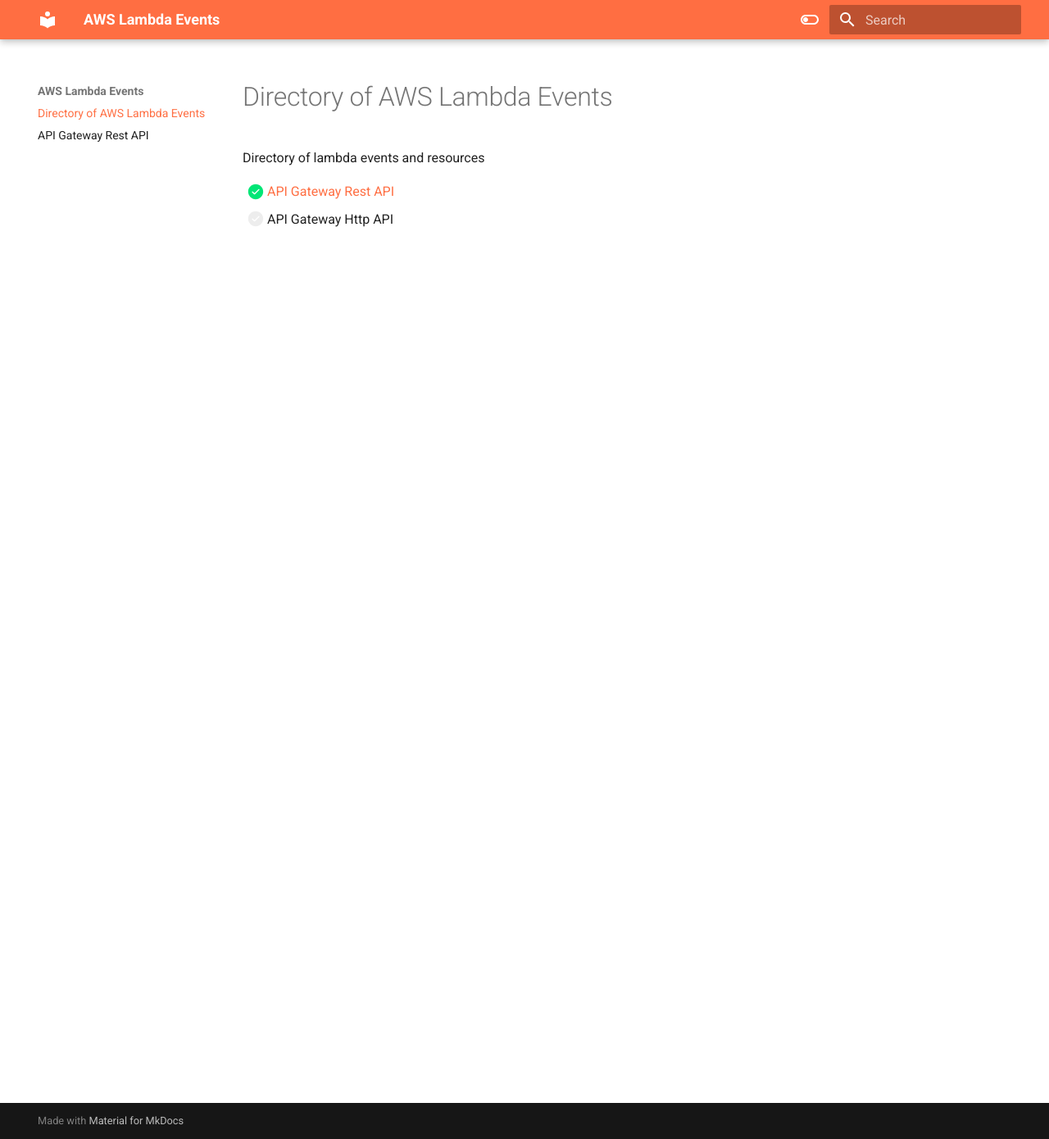
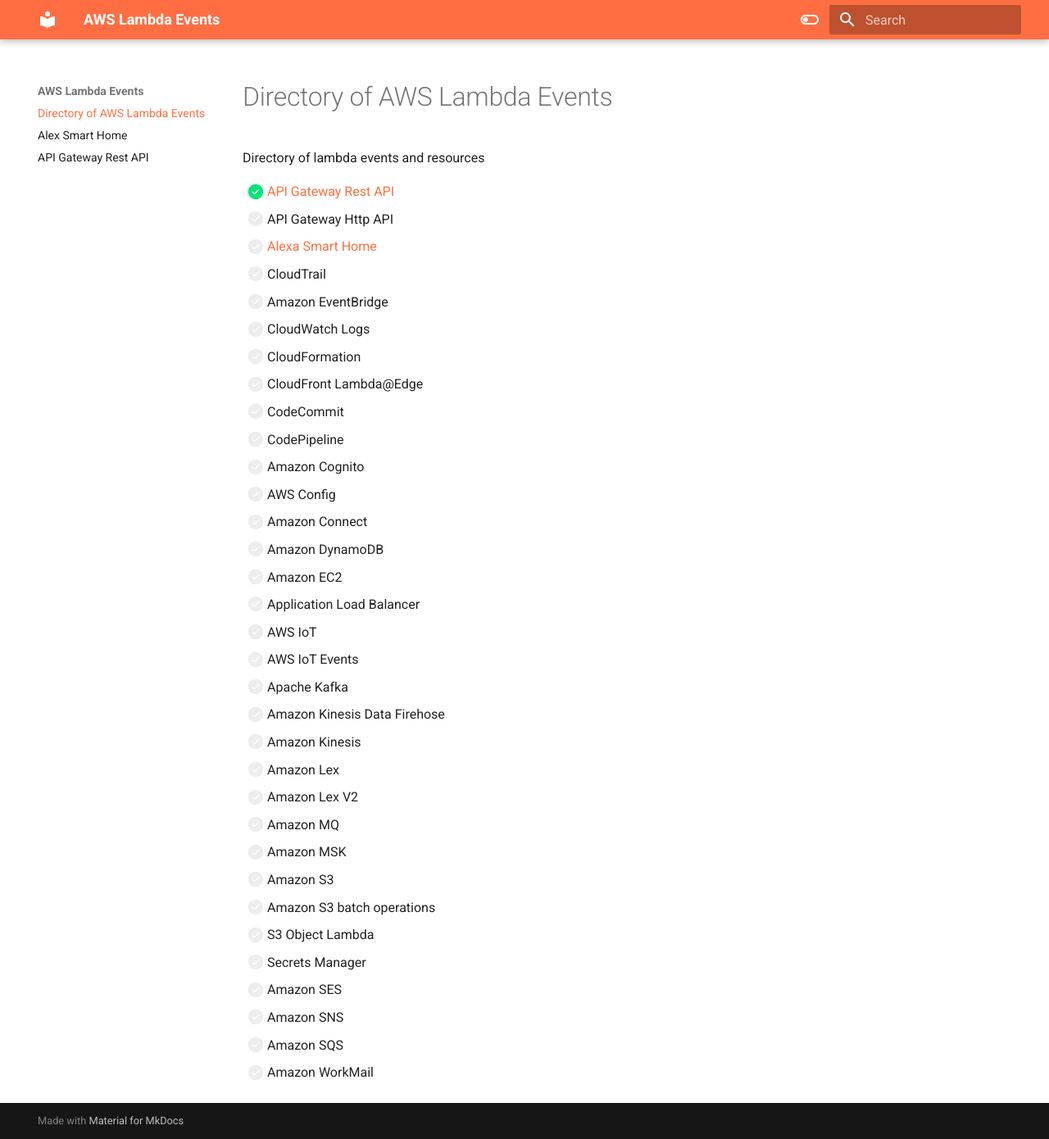
Before and after one commit to michaelbrewer/aws-lambda-events, an MkDocs documentation site: the page built from docs/index.md, in a window 1280 px wide and 1390 px high. Shown: the whole window at 82% size. Built offline with MkDocs 1.6.1 and Material for MkDocs 9.7.7, drawn with Linux system fonts in a browser that asks for light colours.

Commit message:
feat(alexa-smart-home): Initial commit

```diff
--- a/docs/index.md
+++ b/docs/index.md
@@ -4,3 +4,34 @@
 
 - [x] [API Gateway Rest API](./rest.md)
 - [ ] API Gateway Http API
+- [ ] [Alexa Smart Home](./alex-smart-home.md)
+- [ ] CloudTrail
+- [ ] Amazon EventBridge
+- [ ] CloudWatch Logs
+- [ ] CloudFormation
+- [ ] CloudFront Lambda@Edge
+- [ ] CodeCommit
+- [ ] CodePipeline
+- [ ] Amazon Cognito
+- [ ] AWS Config
+- [ ] Amazon Connect
+- [ ] Amazon DynamoDB
+- [ ] Amazon EC2
+- [ ] Application Load Balancer
+- [ ] AWS IoT
+- [ ] AWS IoT Events
+- [ ] Apache Kafka
+- [ ] Amazon Kinesis Data Firehose
+- [ ] Amazon Kinesis
+- [ ] Amazon Lex
+- [ ] Amazon Lex V2
+- [ ] Amazon MQ
+- [ ] Amazon MSK
+- [ ] Amazon S3
+- [ ] Amazon S3 batch operations
+- [ ] S3 Object Lambda
+- [ ] Secrets Manager
+- [ ] Amazon SES
+- [ ] Amazon SNS
+- [ ] Amazon SQS
+- [ ] Amazon WorkMail
```
Also changed, not shown: docs/alex-smart-home.md (added, +68 -0 lines), docs/rest.md (+8 -0 lines).
